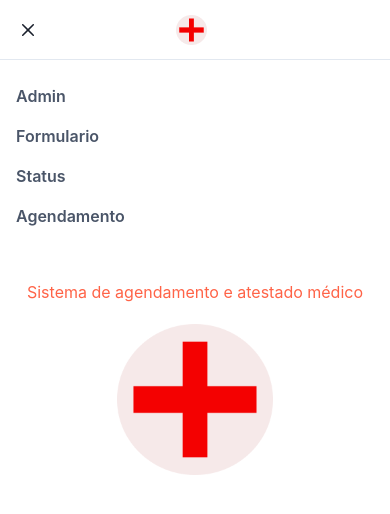
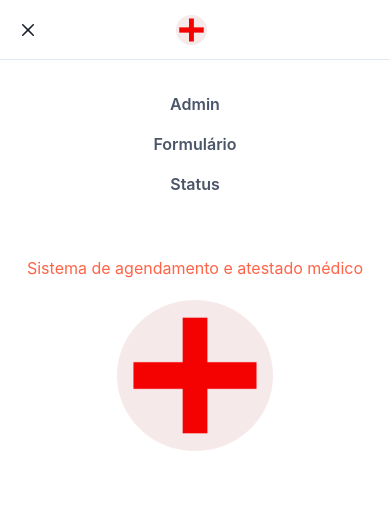
Before and after one commit to mateusvg/sistema_atestado_medico_Type_script, a React (Create React App) app: page / in a window 390 px wide. Both pictures are taken after a click on the button "Toggle Navigation". Shown: the top 514 px of the page. Built offline with nearby package versions, Linux system fonts and the light colour scheme.

Commit message:
navigation collapse context

```diff
--- a/src/Components/NavBar.tsx
+++ b/src/Components/NavBar.tsx
@@ -115,7 +115,7 @@ export default function WithSubnavigation() {
                         }}>
                         Agendamento
                     </Button>
-                </Stack> : <> </> }
+                </Stack> : <> </>}
 
                 <Stack
                     flex={{ base: 1, md: 0 }}
@@ -147,91 +147,70 @@ export default function WithSubnavigation() {
     );
 }
 
-const MobileNav = (props:any) => {
+const MobileNav = () => {
     return (
         <Stack
             bg={useColorModeValue('white', 'gray.800')}
             p={4}
             display={{ md: 'none' }}>
-            {NAV_ITEMS.map((navItem) => (
-                <MobileNavItem key={navItem.label} {...navItem } />
-            ))}
+
+            <MobileNavItem />
+
         </Stack>
     );
 };
 
-const MobileNavItem = ({ label, children, href }: NavItem, props:any) => {
-    const { isOpen, onToggle } = useDisclosure();
+const MobileNavItem = () => {
+    const { isOpen, onToggle, onClose } = useDisclosure();
+
+    const navigate = useNavigate();
+    const { context, setContext } = useContext(Context);
+    const color = useColorModeValue('gray.600', 'gray.200')
+
     return (
-        <Stack spacing={4} onClick={children && onToggle}>
+        <Stack spacing={4} onClick={onToggle}>
             <Flex
                 py={2}
                 as={Link}
-                href={href ?? '#'}
-                justify={'space-between'}
+                flexDirection={"column"}
                 align={'center'}
                 _hover={{
                     textDecoration: 'none',
                 }}>
                 <Text
+                    m={2}
                     fontWeight={600}
-                    color={useColorModeValue('gray.600', 'gray.200')}>
-                    {label}
+                    color={color}
+                    onClick={() => context ? navigate('/login/table') : navigate('login')}
+                >
+                    Admin
                 </Text>
-                {children && (
-                    <Icon
-                        as={ChevronDownIcon}
-                        transition={'all .25s ease-in-out'}
-                        transform={isOpen ? 'rotate(180deg)' : ''}
-                        w={6}
-                        h={6}
-                    />
-                )}
+                {context ?
+                    <Text
+                        m={2}
+                        fontWeight={600}
+                        color={color}
+                        onClick={() => navigate('/login/calendar')}
+                    >
+                        Agendamento
+                    </Text> : <></>}
+                <Text
+                    m={2}
+                    fontWeight={600}
+                    color={color}
+                    onClick={() => navigate('/form')}
+                >
+                    Formulário
+                </Text>
+                <Text
+                    m={2}
+                    fontWeight={600}
+                    color={color}
+                    onClick={() => navigate('/status')}
+                >
+                    Status
+                </Text>
             </Flex>
-
-            <Collapse in={isOpen} animateOpacity style={{ marginTop: '0!important' }}>
-                <Stack
-                    mt={2}
-                    pl={4}
-                    borderLeft={1}
-                    borderStyle={'solid'}
-                    borderColor={useColorModeValue('gray.200', 'gray.700')}
-                    align={'start'}>
-                    {children &&
-                        children.map((child) => (
-                            <Link key={child.label} py={2} href={child.href}>
-                                {child.label}
-                            </Link>
-                        ))}
-                </Stack>
-            </Collapse>
         </Stack>
     );
 };
-
-interface NavItem {
-    label: string;
-    subLabel?: string;
-    children?: Array<NavItem>;
-    href?: string;
-}
-
-const NAV_ITEMS: Array<NavItem> = [
-    {
-        label: 'Admin',
-        href: '/login',
-    },
-    {
-        label: 'Formulario',
-        href: '/form',
-    },
-    {
-        label: 'Status',
-        href: '/status',
-    },
-    {
-        label: 'Agendamento',
-        href: '/login/calendar',
-    },
-
-];
```
